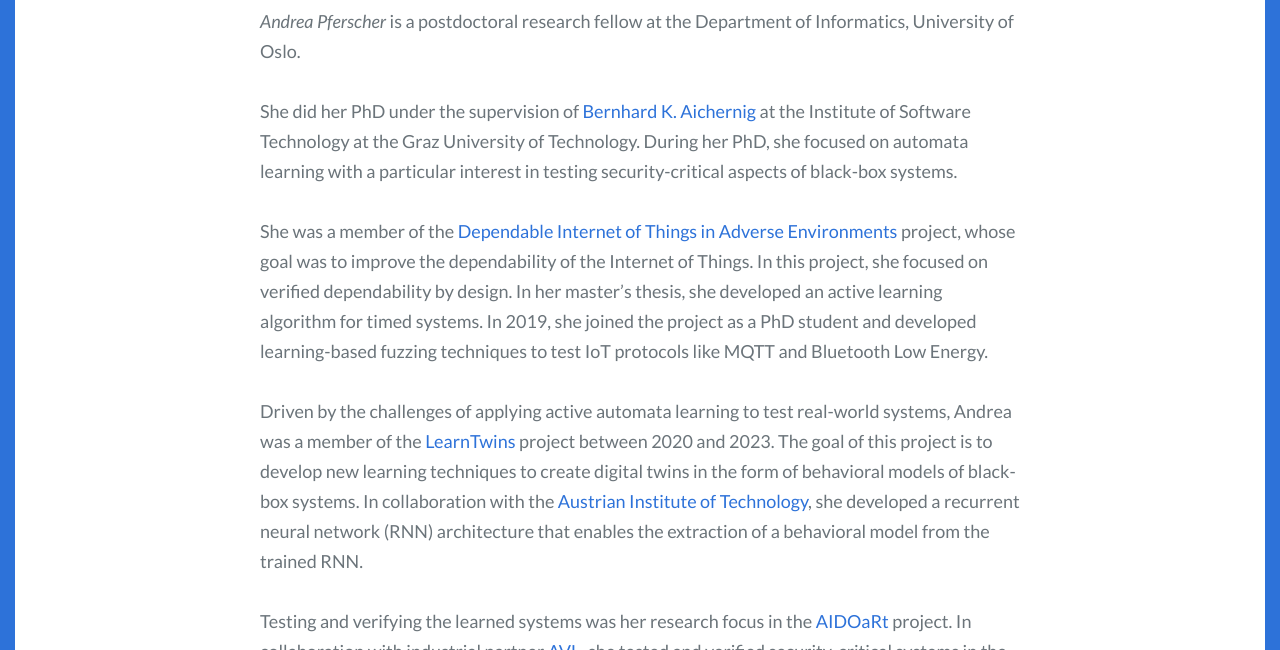
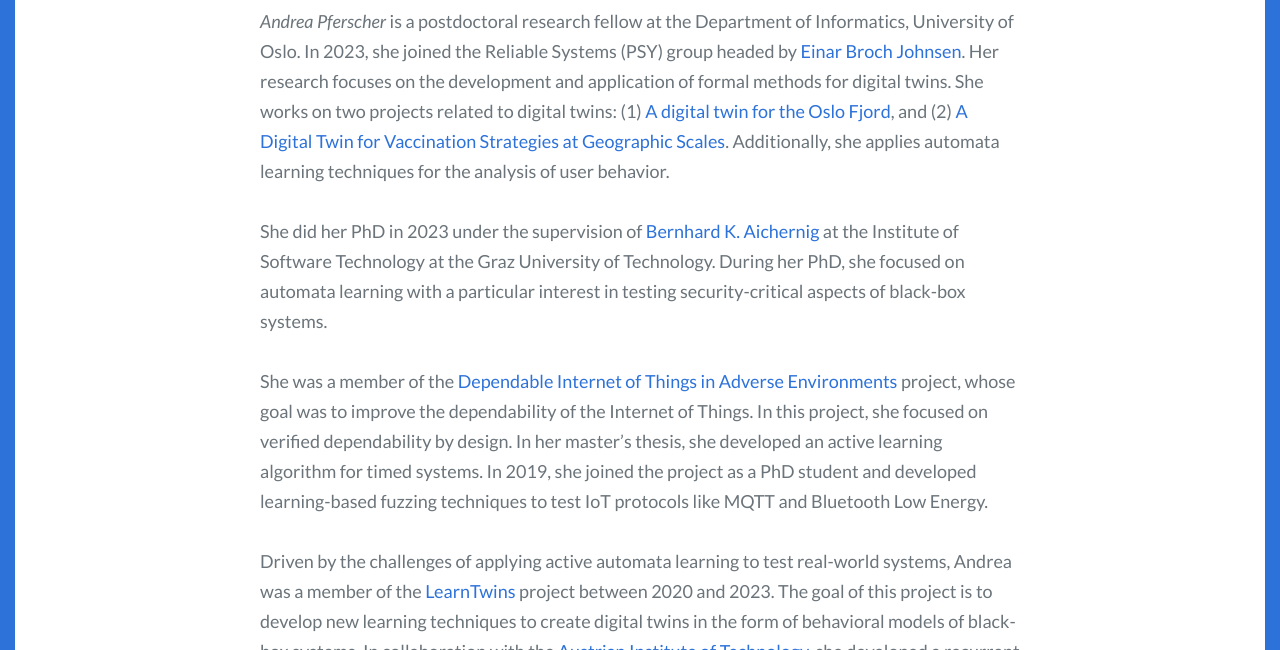
Before and after one commit to apferscher/apferscher.github.io, a Jekyll site: the page built from about.md, in a window 1280 px wide and 900 px high, scrolled down 752 px, cut to the strip 250-900 px from the top of the window. Built offline with Jekyll 4.4.1, drawn with Linux system fonts in a browser that asks for light colours; some web fonts are replaced.

Commit message:
update about text

```diff
--- a/_data/publications.json
+++ b/_data/publications.json
@@ -12,6 +12,7 @@
                     "publisher": "Springer Nature Switzerland",
                     "year": "2024",
                     "volume": "14934",
+                    "series": "Lecture Notes in Computer Science",
                     "url": "https://doi.org/10.1007/978-3-031-71177-0_12",
                     "doi": "10.1007/978-3-031-71177-0_12"
                 },
--- a/about.md
+++ b/about.md
@@ -6,9 +6,9 @@
 
 {% include image_caption.html imageurl="/images/about.jpg" title="Andrea Pferscher" caption="&copy; Lunghammer" %}
 
-*Andrea Pferscher* is a postdoctoral research fellow at the Department of Informatics, University of Oslo.
+*Andrea Pferscher* is a postdoctoral research fellow at the Department of Informatics, University of Oslo. In 2023, she joined the Reliable Systems (PSY) group headed by [Einar Broch Johnsen](https://ebjohnsen.org/). Her research focuses on the development and application of formal methods for digital twins. She works on two projects related to digital twins: (1) [A digital twin for the Oslo Fjord](https://ebjohnsen.org/project/oslofjord/), and (2) [A Digital Twin for Vaccination Strategies at Geographic Scales](https://ebjohnsen.org/project/pandemics/). Additionally, she applies automata learning techniques for the analysis of user behavior.
 
-She did her PhD under the supervision of [Bernhard K. Aichernig](https://aichernig.blogspot.com/) at the Institute of Software Technology at the Graz University of Technology. During her PhD, she focused on automata learning with a particular interest in testing security-critical aspects of black-box systems.
+She did her PhD in 2023 under the supervision of [Bernhard K. Aichernig](https://aichernig.blogspot.com/) at the Institute of Software Technology at the Graz University of Technology. During her PhD, she focused on automata learning with a particular interest in testing security-critical aspects of black-box systems.
 
 She was a member of the [Dependable Internet of Things in Adverse Environments](https://www.tugraz.at/projekte/dependable-things/) project, whose goal was to improve the dependability of the Internet of Things. In this project, she focused on verified dependability by design. In her master's thesis, she developed an active learning algorithm for timed systems. In 2019, she joined the project as a PhD student and developed learning-based fuzzing techniques to test IoT protocols like MQTT and Bluetooth Low Energy.
 
```
